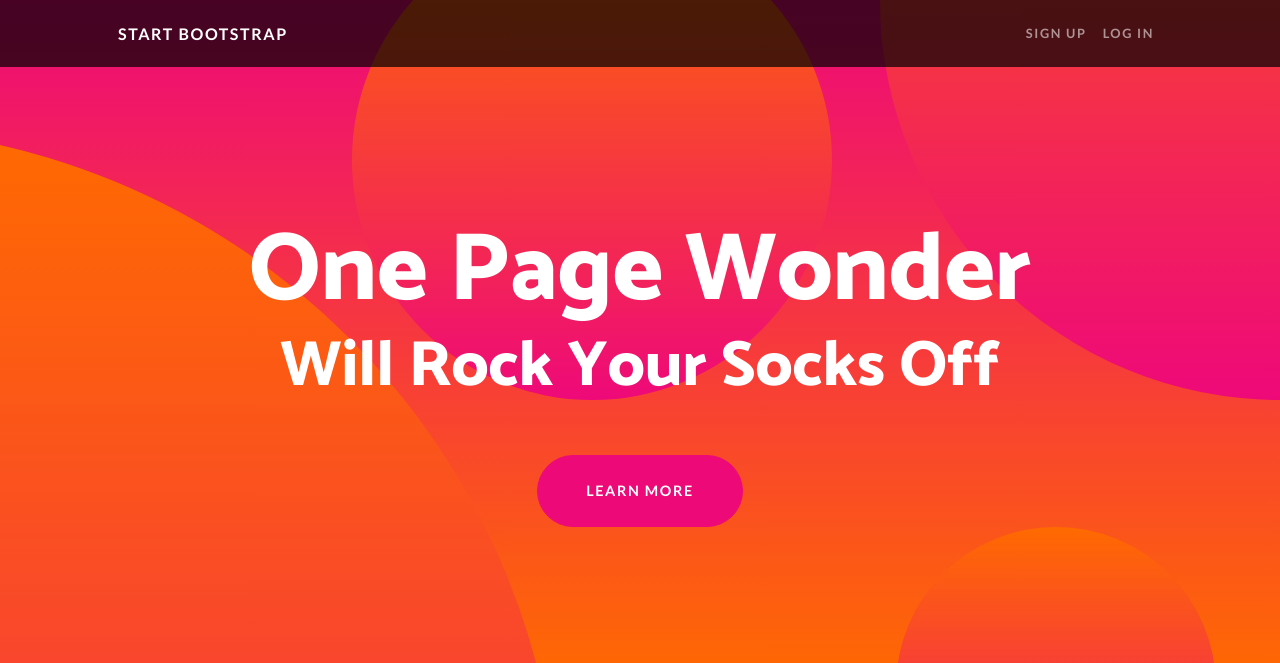
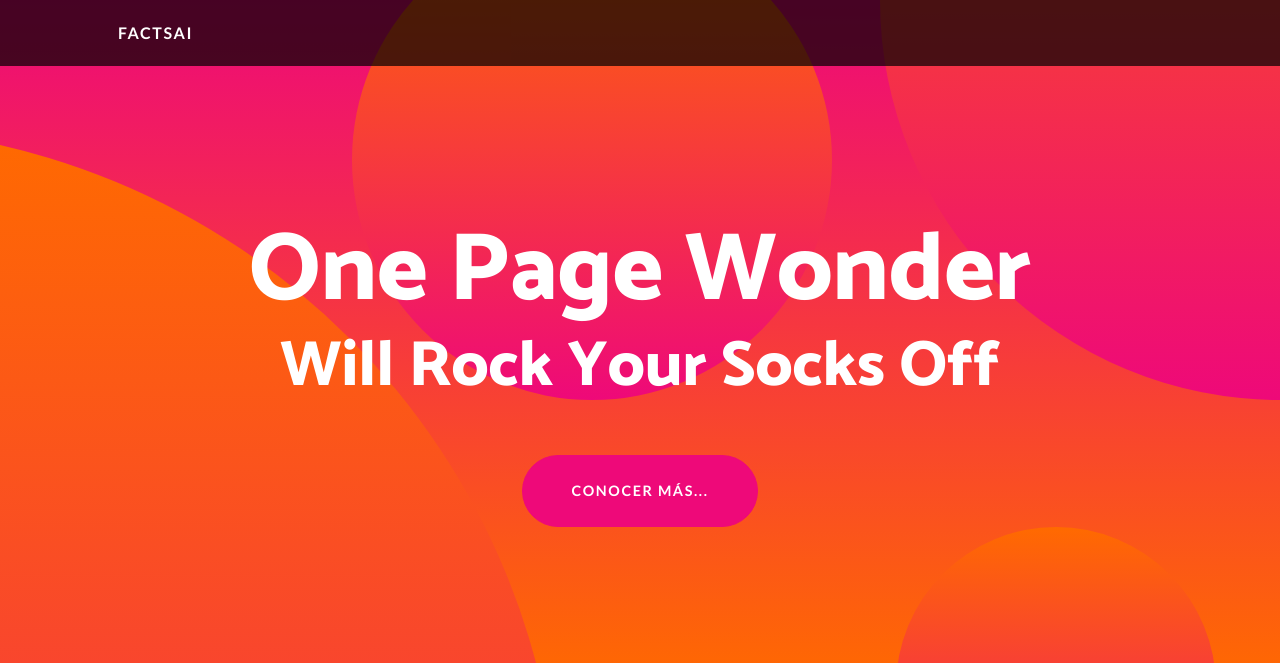
Before and after one commit to factsaixyz/landing, a plain HTML site: page index.html in a window 1280 px wide. Shown: the top 663 px of the page. Drawn offline with nearby package versions, Linux system fonts and the light colour scheme.

Commit message:
mod template

```diff
--- a/index.html
+++ b/index.html
@@ -5,7 +5,7 @@
         <meta name="viewport" content="width=device-width, initial-scale=1, shrink-to-fit=no" />
         <meta name="description" content="" />
         <meta name="author" content="" />
-        <title>One Page Wonder - Start Bootstrap Template</title>
+        <title>factsAI - Facturas automatizadas</title>
         <link rel="icon" type="image/x-icon" href="assets/favicon.ico" />
         <!-- Font Awesome icons (free version)-->
         <script src="https://use.fontawesome.com/releases/v6.3.0/js/all.js" crossorigin="anonymous"></script>
@@ -19,12 +19,12 @@
         <!-- Navigation-->
         <nav class="navbar navbar-expand-lg navbar-dark navbar-custom fixed-top">
             <div class="container px-5">
-                <a class="navbar-brand" href="#page-top">Start Bootstrap</a>
+                <a class="navbar-brand" href="#page-top">factsAI</a>
                 <button class="navbar-toggler" type="button" data-bs-toggle="collapse" data-bs-target="#navbarResponsive" aria-controls="navbarResponsive" aria-expanded="false" aria-label="Toggle navigation"><span class="navbar-toggler-icon"></span></button>
                 <div class="collapse navbar-collapse" id="navbarResponsive">
                     <ul class="navbar-nav ms-auto">
-                        <li class="nav-item"><a class="nav-link" href="#!">Sign Up</a></li>
-                        <li class="nav-item"><a class="nav-link" href="#!">Log In</a></li>
+                        <!-- <li class="nav-item"><a class="nav-link" href="#!">Sign Up</a></li> -->
+                        <!-- <li class="nav-item"><a class="nav-link" href="#!">Log In</a></li> -->
                     </ul>
                 </div>
             </div>
@@ -35,7 +35,7 @@
                 <div class="container px-5">
                     <h1 class="masthead-heading mb-0">One Page Wonder</h1>
                     <h2 class="masthead-subheading mb-0">Will Rock Your Socks Off</h2>
-                    <a class="btn btn-primary btn-xl rounded-pill mt-5" href="#scroll">Learn More</a>
+                    <a class="btn btn-primary btn-xl rounded-pill mt-5" href="#scroll">Conocer más...</a>
                 </div>
             </div>
             <div class="bg-circle-1 bg-circle"></div>
@@ -76,6 +76,7 @@
             </div>
         </section>
         <!-- Content section 3-->
+         <!--
         <section>
             <div class="container px-5">
                 <div class="row gx-5 align-items-center">
@@ -91,9 +92,10 @@
                 </div>
             </div>
         </section>
+        -->
         <!-- Footer-->
         <footer class="py-5 bg-black">
-            <div class="container px-5"><p class="m-0 text-center text-white small">Copyright &copy; Your Website 2023</p></div>
+            <div class="container px-5"><p class="m-0 text-center text-white small">Copyright &copy; Your factsAI 2023</p></div>
         </footer>
         <!-- Bootstrap core JS-->
         <script src="https://cdn.jsdelivr.net/npm/bootstrap@5.2.3/dist/js/bootstrap.bundle.min.js"></script>
```
